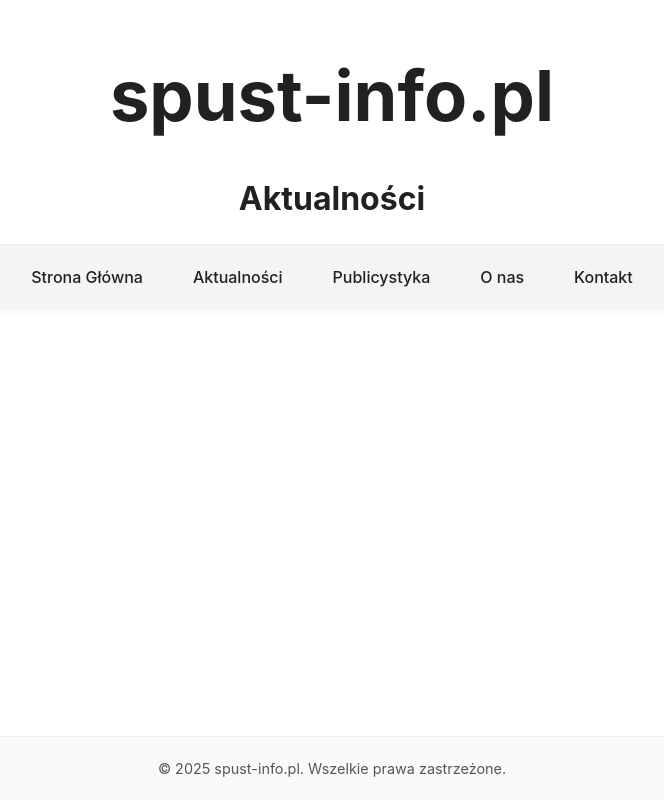
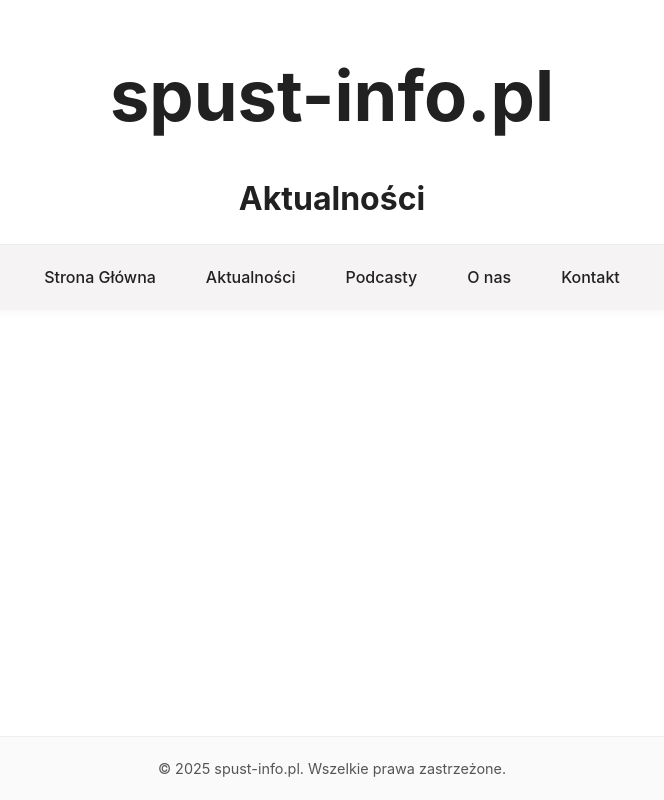
Before and after one commit to Sojerowak/spust-info.pl, a plain HTML site: page aktualnosci.html in a window 1280 px wide. Shown: the whole page, without its empty margins (308-972 px from the left). Drawn offline with Linux system fonts and the light colour scheme.

Commit message:
Podcasty na navie

```diff
--- a/aktualnosci.html
+++ b/aktualnosci.html
@@ -24,7 +24,7 @@
     <div class="nav-links" id="nav-links">
         <a href="index.html">Strona Główna</a>
         <a href="aktualnosci.html">Aktualności</a>
-        <a href="podcasty.html">Publicystyka</a>
+        <a href="podcasty.html">Podcasty</a>
         <a href="onas.html">O nas</a>
         <a href="kontakt.html">Kontakt</a>
     </div>
```
Also changed, not shown: astral.html (+1 -1 lines), index.html (+1 -1 lines), kontakt.html (+1 -1 lines), onas.html (+1 -1 lines), podcasty.html (+1 -1 lines).
